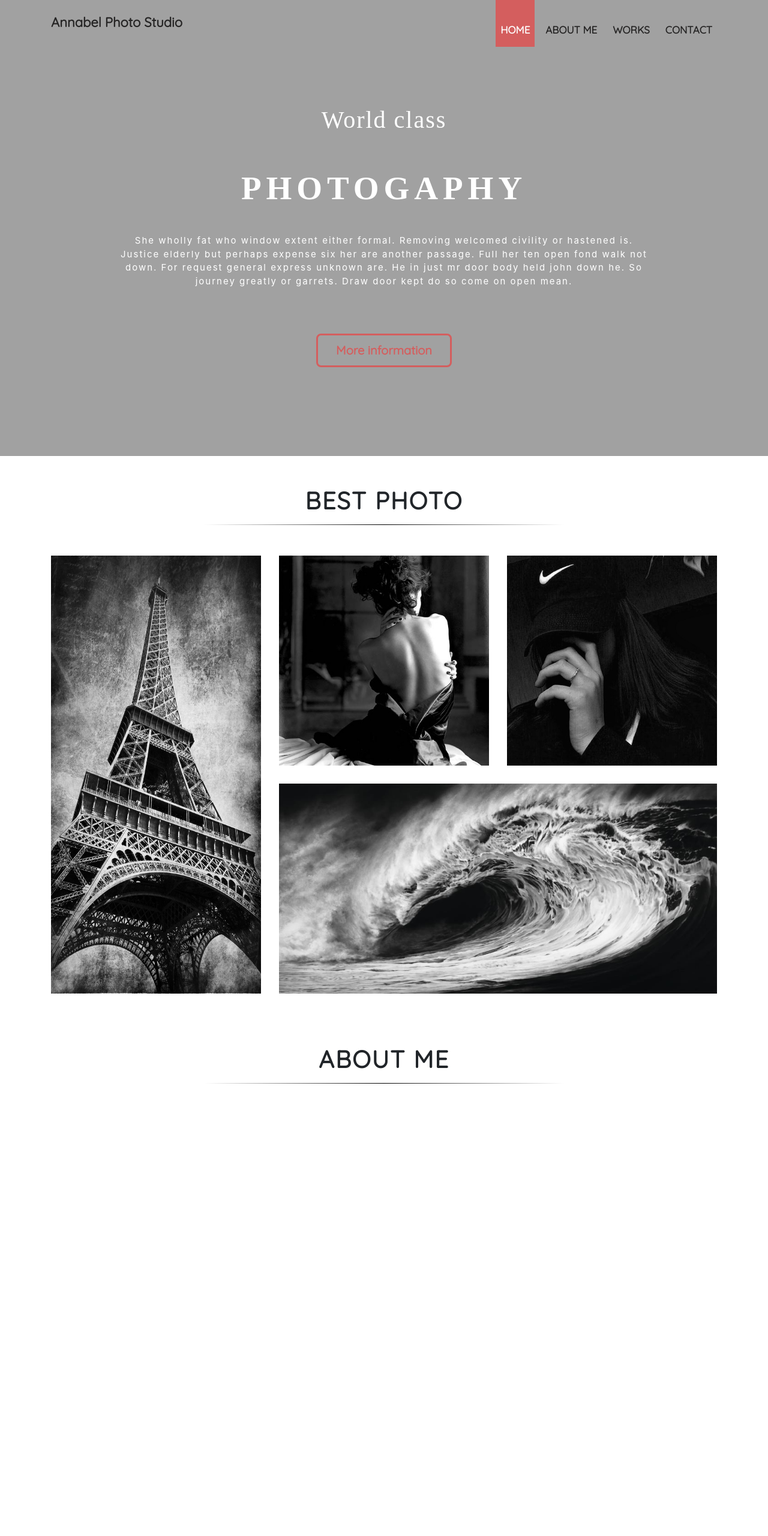
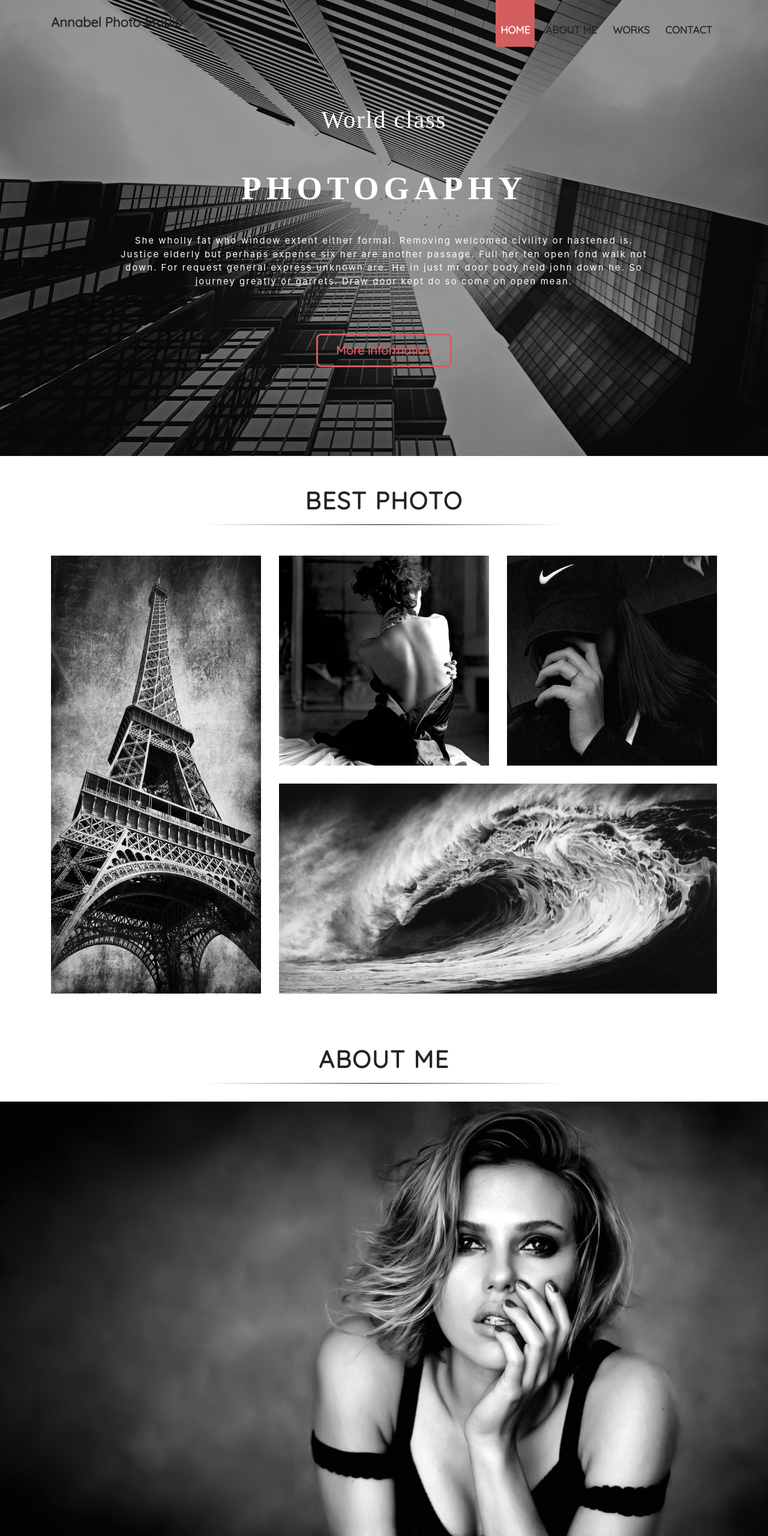
Before and after one commit to rssites/rssites.github.io, a plain HTML site: page index.html in a window 1280 px wide. Shown: the top 2560 px of the page at 60% size. Drawn offline with Linux system fonts and the light colour scheme; files whose address does not match are found by name; a web font is replaced by a local one.

Commit message:
Update style.css

```diff
--- a/style.css
+++ b/style.css
@@ -52,7 +52,7 @@ a:hover{
 }
 .head-img{
 	height: 760px;
-	background-image: url(../img/head.jpg);
+	background-image: url(head.jpg);
 	-webkit-background-size: cover;
 	background-size: cover;
 	background-attachment: fixed;
@@ -221,7 +221,7 @@ nav{
 /*-----------------About me--------------------*/
 .ab-img{
 	margin-top: 30px;
-	background-image: url(../img/ab.jpg);
+	background-image: url(ab.jpg);
 	-webkit-background-size: cover;
 	background-size: cover;
 	height: 900px;
@@ -301,7 +301,7 @@ nav{
 .bg-callback{
 	float: left;
 	width: 50%;
-	background-image: url(../img/portfolio/d1.jpg);
+	background-image: url(portfolio/d1.jpg);
 	-webkit-background-size: cover;
 	background-size: cover;
 	height: 600px;
```
